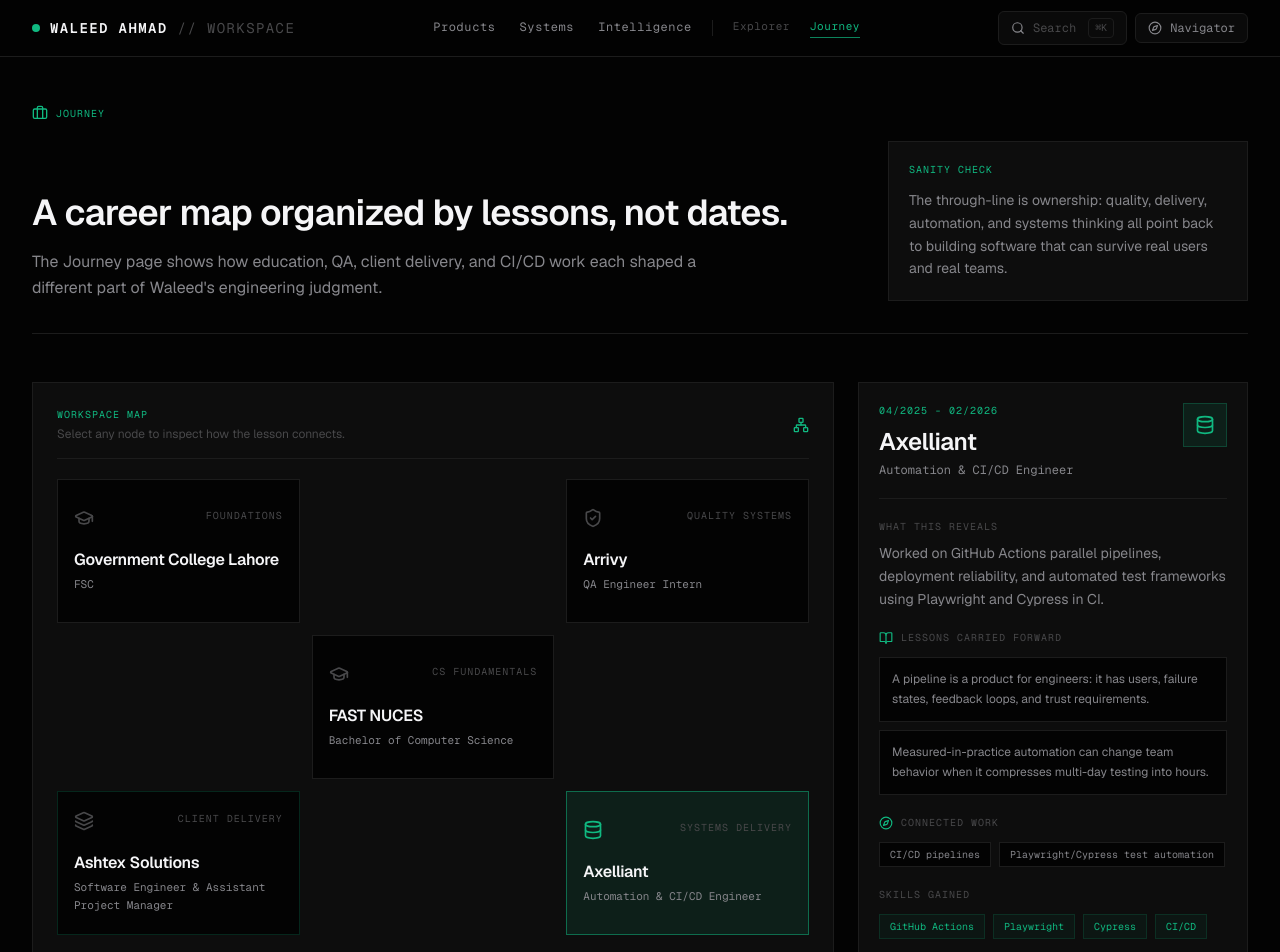
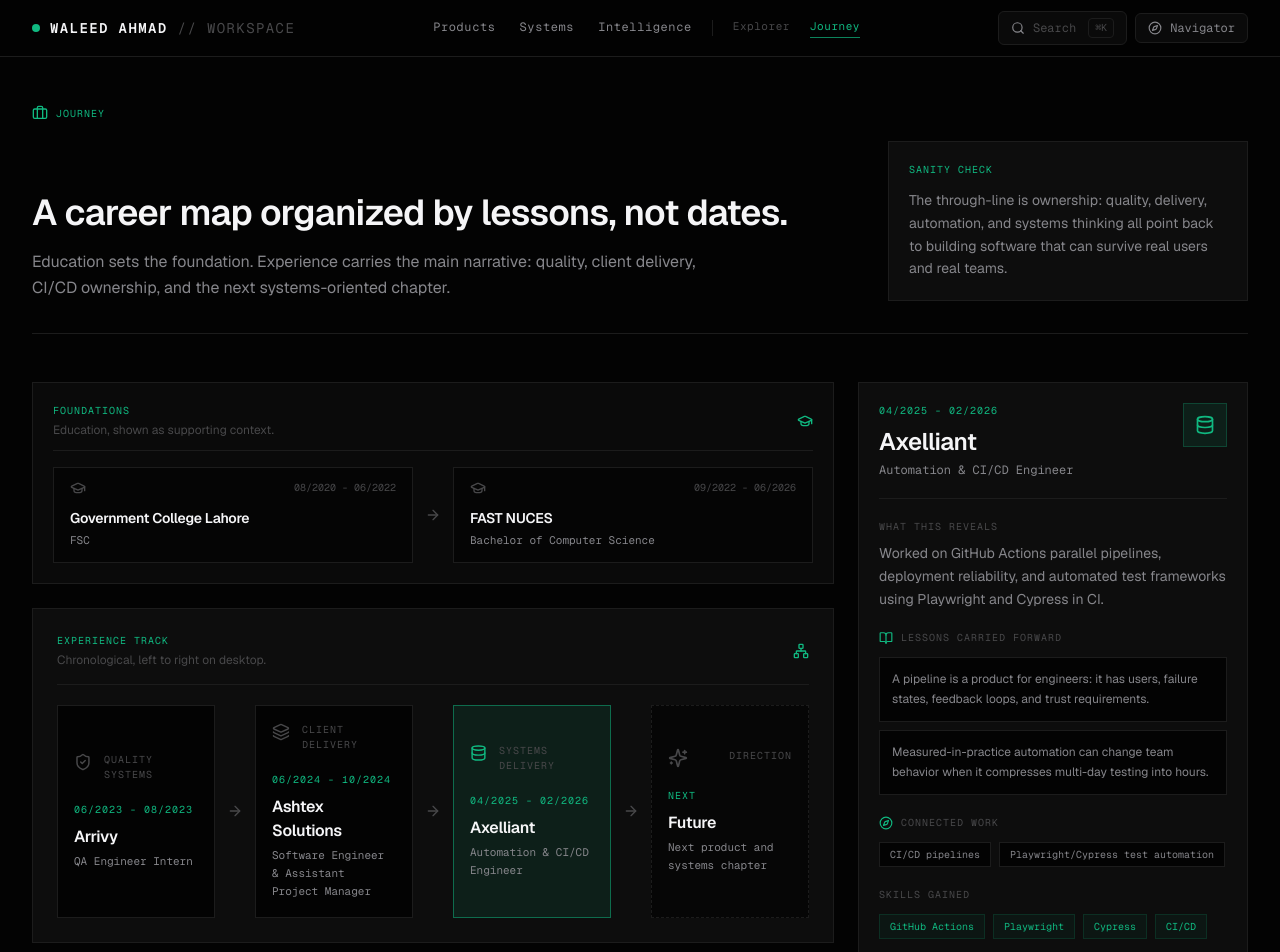
Before and after one commit to M-Waleed-Ahmad/me, a Next.js app: page /journey in a window 1280 px wide. Shown: the top 952 px of the page. Built offline with nearby package versions, Linux system fonts and the light colour scheme.

Commit message:
visual refinements

```diff
--- a/src/app/journey/page.tsx
+++ b/src/app/journey/page.tsx
@@ -12,6 +12,7 @@ import {
   Layers,
   Network,
   ShieldCheck,
+  Sparkles,
 } from 'lucide-react';
 
 type JourneyNode = {
@@ -27,7 +28,7 @@ type JourneyNode = {
   icon: React.ElementType;
 };
 
-const journeyNodes: JourneyNode[] = [
+const educationNodes: JourneyNode[] = [
   {
     id: 'gcl',
     company: 'Government College Lahore',
@@ -58,6 +59,9 @@ const journeyNodes: JourneyNode[] = [
     skills: ['Algorithms', 'Data Structures', 'Databases', 'Python'],
     icon: GraduationCap,
   },
+];
+
+const experienceNodes: JourneyNode[] = [
   {
     id: 'arrivy',
     company: 'Arrivy',
@@ -103,28 +107,29 @@ const journeyNodes: JourneyNode[] = [
     skills: ['GitHub Actions', 'Playwright', 'Cypress', 'CI/CD'],
     icon: Database,
   },
+  {
+    id: 'future',
+    company: 'Future',
+    role: 'Next product and systems chapter',
+    period: 'Next',
+    angle: 'Direction',
+    description: 'The forward-looking node keeps the map open: more product ownership, deeper systems work, and applied intelligence that earns trust through evidence.',
+    lessons: [
+      'The next step should compound the same pattern: own real problems, expose the system, and ship with accountability.',
+      'Future work belongs here only if it strengthens the proof that Waleed can own a product or feature end to end.',
+    ],
+    projects: ['Product ownership', 'Systems architecture', 'Applied AI workflows'],
+    skills: ['Ownership', 'System design', 'Applied AI'],
+    icon: Sparkles,
+  },
 ];
 
-const adjacent: Record<string, string[]> = {
-  gcl: ['fast'],
-  fast: ['gcl', 'arrivy', 'ashtex'],
-  arrivy: ['fast', 'ashtex'],
-  ashtex: ['fast', 'arrivy', 'axelliant'],
-  axelliant: ['ashtex'],
-};
-
-const positions: Record<string, string> = {
-  gcl: 'md:col-start-1 md:row-start-1',
-  fast: 'md:col-start-2 md:row-start-2',
-  arrivy: 'md:col-start-3 md:row-start-1',
-  ashtex: 'md:col-start-1 md:row-start-3',
-  axelliant: 'md:col-start-3 md:row-start-3',
-};
+const journeyNodes = [...educationNodes, ...experienceNodes];
 
 export default function JourneyPage() {
   const [activeId, setActiveId] = useState('axelliant');
   const activeNode = useMemo(
-    () => journeyNodes.find((node) => node.id === activeId) ?? journeyNodes[0],
+    () => journeyNodes.find((node) => node.id === activeId) ?? experienceNodes[0],
     [activeId]
   );
   const ActiveIcon = activeNode.icon;
@@ -143,8 +148,8 @@ export default function JourneyPage() {
                 A career map organized by lessons, not dates.
               </h1>
               <p className="mt-4 max-w-2xl text-sm leading-relaxed text-text-secondary sm:text-base">
-                The Journey page shows how education, QA, client delivery, and CI/CD work each
-                shaped a different part of Waleed&apos;s engineering judgment.
+                Education sets the foundation. Experience carries the main narrative: quality,
+                client delivery, CI/CD ownership, and the next systems-oriented chapter.
               </p>
             </div>
             <aside className="border border-border-muted bg-bg-panel p-5">
@@ -158,31 +163,75 @@ export default function JourneyPage() {
         </section>
 
         <section className="grid gap-6 lg:grid-cols-[1fr_390px] lg:items-start">
+          <div className="space-y-6">
+            <div className="border border-border-muted bg-bg-panel/70 p-4 sm:p-5">
+              <div className="mb-4 flex items-center justify-between gap-3 border-b border-border-muted pb-3">
+                <div>
+                  <p className="font-mono text-[10px] uppercase tracking-widest text-accent">Foundations</p>
+                  <p className="mt-1 text-xs text-text-muted">Education, shown as supporting context.</p>
+                </div>
+                <GraduationCap className="h-4 w-4 text-accent" />
+              </div>
+
+              <div className="grid gap-3 sm:grid-cols-[1fr_auto_1fr] sm:items-stretch">
+                {educationNodes.map((node, index) => {
+                  const Icon = node.icon;
+                  const selected = node.id === activeId;
+
+                  return (
+                    <React.Fragment key={node.id}>
+                      <button
+                        id={node.id}
+                        onClick={() => setActiveId(node.id)}
+                        className={`min-h-24 border px-4 py-3 text-left transition-all ${
+                          selected
+                            ? 'border-accent/45 bg-accent/10'
+                            : 'border-border-muted bg-bg-dark/70 hover:border-accent/25'
+                        }`}
+                      >
+                        <div className="flex items-start justify-between gap-3">
+                          <Icon className={`h-4 w-4 ${selected ? 'text-accent' : 'text-text-muted'}`} />
+                          <span className="font-mono text-[10px] text-text-muted">{node.period}</span>
+                        </div>
+                        <h2 className="mt-3 text-sm font-semibold text-text-primary">{node.company}</h2>
+                        <p className="mt-1 text-[11px] font-mono leading-relaxed text-text-secondary">{node.role}</p>
+                      </button>
+                      {index < educationNodes.length - 1 && (
+                        <div className="hidden items-center justify-center text-text-muted sm:flex">
+                          <ArrowRight className="h-4 w-4" />
+                        </div>
+                      )}
+                    </React.Fragment>
+                  );
+                })}
+              </div>
+            </div>
+
             <div className="border border-border-muted bg-bg-panel p-4 sm:p-6">
               <div className="mb-5 flex items-center justify-between gap-3 border-b border-border-muted pb-4">
                 <div>
-                <p className="font-mono text-[10px] uppercase tracking-widest text-accent">Workspace map</p>
-                <p className="mt-1 text-xs text-text-muted">Select any node to inspect how the lesson connects.</p>
+                  <p className="font-mono text-[10px] uppercase tracking-widest text-accent">Experience track</p>
+                  <p className="mt-1 text-xs text-text-muted">Chronological, left to right on desktop.</p>
                 </div>
                 <Network className="h-4 w-4 text-accent" />
               </div>
 
-            <div className="grid gap-3 md:grid-cols-3 md:grid-rows-3">
-              {journeyNodes.map((node) => {
+              <div className="grid gap-3 xl:grid-cols-[1fr_auto_1fr_auto_1fr_auto_1fr] xl:items-stretch">
+                {experienceNodes.map((node, index) => {
                   const Icon = node.icon;
                   const selected = node.id === activeId;
-                const connected = adjacent[activeId]?.includes(node.id);
+                  const isFuture = node.id === 'future';
 
                   return (
+                    <React.Fragment key={node.id}>
                       <button
-                    key={node.id}
                         id={node.id}
                         onClick={() => setActiveId(node.id)}
-                    className={`min-h-36 border px-4 py-4 text-left transition-all ${positions[node.id]} ${
+                        className={`min-h-44 border px-4 py-4 text-left transition-all ${
                           selected
                             ? 'border-accent/50 bg-accent/10'
-                        : connected
-                          ? 'border-accent/20 bg-bg-dark'
+                            : isFuture
+                              ? 'border-border-muted border-dashed bg-bg-dark/60 hover:border-accent/25'
                               : 'border-border-muted bg-bg-dark hover:border-accent/25'
                         }`}
                       >
@@ -192,11 +241,19 @@ export default function JourneyPage() {
                             {node.angle}
                           </span>
                         </div>
-                    <h2 className="mt-5 text-base font-semibold text-text-primary">{node.company}</h2>
+                        <p className="mt-5 font-mono text-[10px] uppercase tracking-widest text-accent">{node.period}</p>
+                        <h2 className="mt-2 text-base font-semibold text-text-primary">{node.company}</h2>
                         <p className="mt-1 text-[11px] font-mono leading-relaxed text-text-secondary">{node.role}</p>
                       </button>
+                      {index < experienceNodes.length - 1 && (
+                        <div className="hidden items-center justify-center text-text-muted xl:flex">
+                          <ArrowRight className="h-4 w-4" />
+                        </div>
+                      )}
+                    </React.Fragment>
                   );
                 })}
+              </div>
             </div>
           </div>
 
--- a/src/app/page.tsx
+++ b/src/app/page.tsx
@@ -91,9 +91,9 @@ export default function Home() {
   }, []);
 
   const graphOpacity = useMemo(() => {
-    if (reduceMotion) return 0.8;
-    if (bootComplete) return 0.8;
-    return isMobile ? 0.18 : 0.32;
+    if (reduceMotion) return 0.92;
+    if (bootComplete) return isMobile ? 0.86 : 0.96;
+    return isMobile ? 0.26 : 0.42;
   }, [bootComplete, isMobile, reduceMotion]);
 
   return (
@@ -126,7 +126,7 @@ export default function Home() {
 
         {/* Vignette overlay — pulls attention to center text */}
         <div className="absolute inset-0 z-10 pointer-events-none"
-          style={{ background: 'radial-gradient(ellipse 60% 60% at 50% 50%, transparent 30%, rgba(3,3,3,0.65) 100%)' }}
+          style={{ background: 'radial-gradient(ellipse 66% 66% at 50% 50%, transparent 34%, rgba(3,3,3,0.5) 100%)' }}
         />
 
         {/* Hero text content — center-aligned, above graph */}
@@ -157,13 +157,21 @@ export default function Home() {
           )}
         </AnimatePresence>
 
-        <div className="relative z-20 h-full flex flex-col items-center justify-center text-center px-4">
+        <div className="pointer-events-none relative z-20 h-full flex flex-col items-center justify-center text-center px-4">
           <motion.div
             initial={reduceMotion ? false : { opacity: 0, y: 12 }}
             animate={{ opacity: bootComplete ? 1 : 0, y: bootComplete ? 0 : 8 }}
             transition={{ duration: reduceMotion ? 0.08 : 0.36, ease: [0.16, 1, 0.3, 1] }}
-            className="max-w-3xl space-y-6"
+            className="pointer-events-none relative max-w-3xl space-y-6 px-5 py-7 sm:px-8 sm:py-8"
           >
+            <div
+              aria-hidden
+              className="absolute inset-[-1.75rem] -z-10 rounded-[2rem] bg-bg-dark/60 backdrop-blur-[1px]"
+              style={{
+                background:
+                  'radial-gradient(ellipse 78% 64% at 50% 48%, rgba(3,3,3,0.82) 0%, rgba(3,3,3,0.62) 46%, rgba(3,3,3,0.22) 74%, rgba(3,3,3,0) 100%)',
+              }}
+            />
             {/* Status badge */}
             <div className="inline-flex items-center gap-2 px-3 py-1 rounded-full border border-accent/25 bg-accent/5 text-accent text-xs font-mono">
               <span className="w-1.5 h-1.5 rounded-full bg-accent" />
@@ -183,7 +191,7 @@ export default function Home() {
             </p>
 
             {/* CTAs */}
-            <div className="flex flex-col sm:flex-row items-center justify-center gap-4 pt-2">
+            <div className="pointer-events-auto flex flex-col sm:flex-row items-center justify-center gap-4 pt-2">
               <Link
                 href="/products"
                 className="w-full sm:w-auto group px-7 py-3.5 rounded-lg bg-accent hover:bg-accent-bright text-bg-dark font-mono text-sm font-semibold tracking-wide transition-all duration-200 shadow-[0_0_24px_rgba(16,185,129,0.18)] hover:shadow-[0_0_32px_rgba(52,211,153,0.32)] flex items-center justify-center gap-2"
@@ -209,7 +217,7 @@ export default function Home() {
               transition={{ delay: 1.5, duration: 1 }}
               className="absolute bottom-8 left-1/2 -translate-x-1/2 text-[10px] font-mono text-text-muted tracking-widest"
             >
-              ↓ drag nodes · scroll to zoom · click to navigate
+              drag nodes / scroll to zoom / click to navigate
             </motion.p>
           )}
         </div>
--- a/src/components/NetworkGraph.tsx
+++ b/src/components/NetworkGraph.tsx
@@ -116,6 +116,12 @@ export default function NetworkGraph({ nodes, edges, onReady, reduceMotion = fal
       .scaleExtent([0.4, 2.5])
       .on('zoom', (event) => { g.attr('transform', event.transform); });
     svg.call(zoom);
+
+    const initialScale = width >= 1024 ? 1.28 : 1.08;
+    const initialTransform = d3.zoomIdentity
+      .translate((width - width * initialScale) / 2, (height - height * initialScale) / 2)
+      .scale(initialScale);
+    svg.call(zoom.transform, initialTransform);
 
     // Links
     const link = g.append('g').attr('class', 'links')
```
Lines whose indentation alone changed are shown as unchanged.
